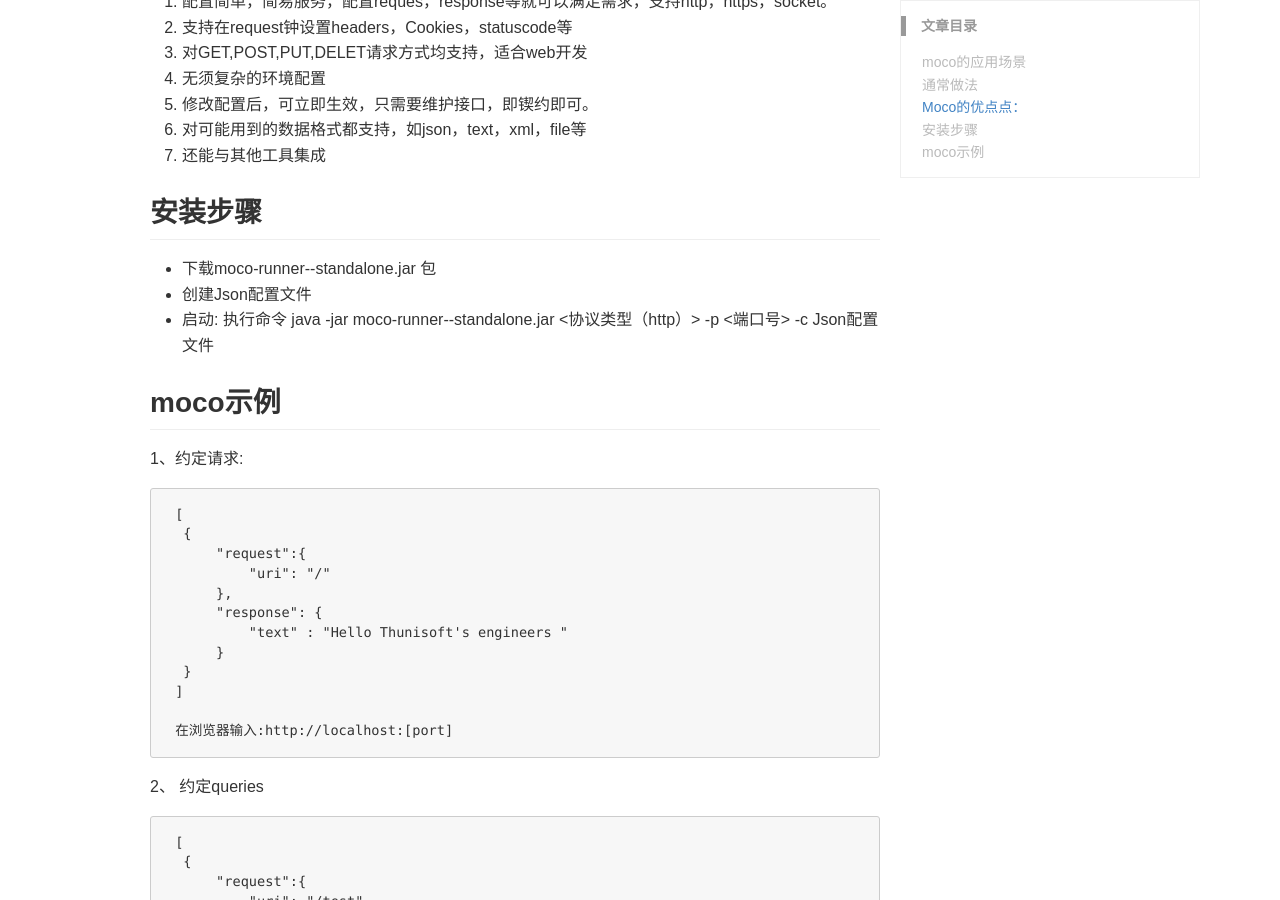
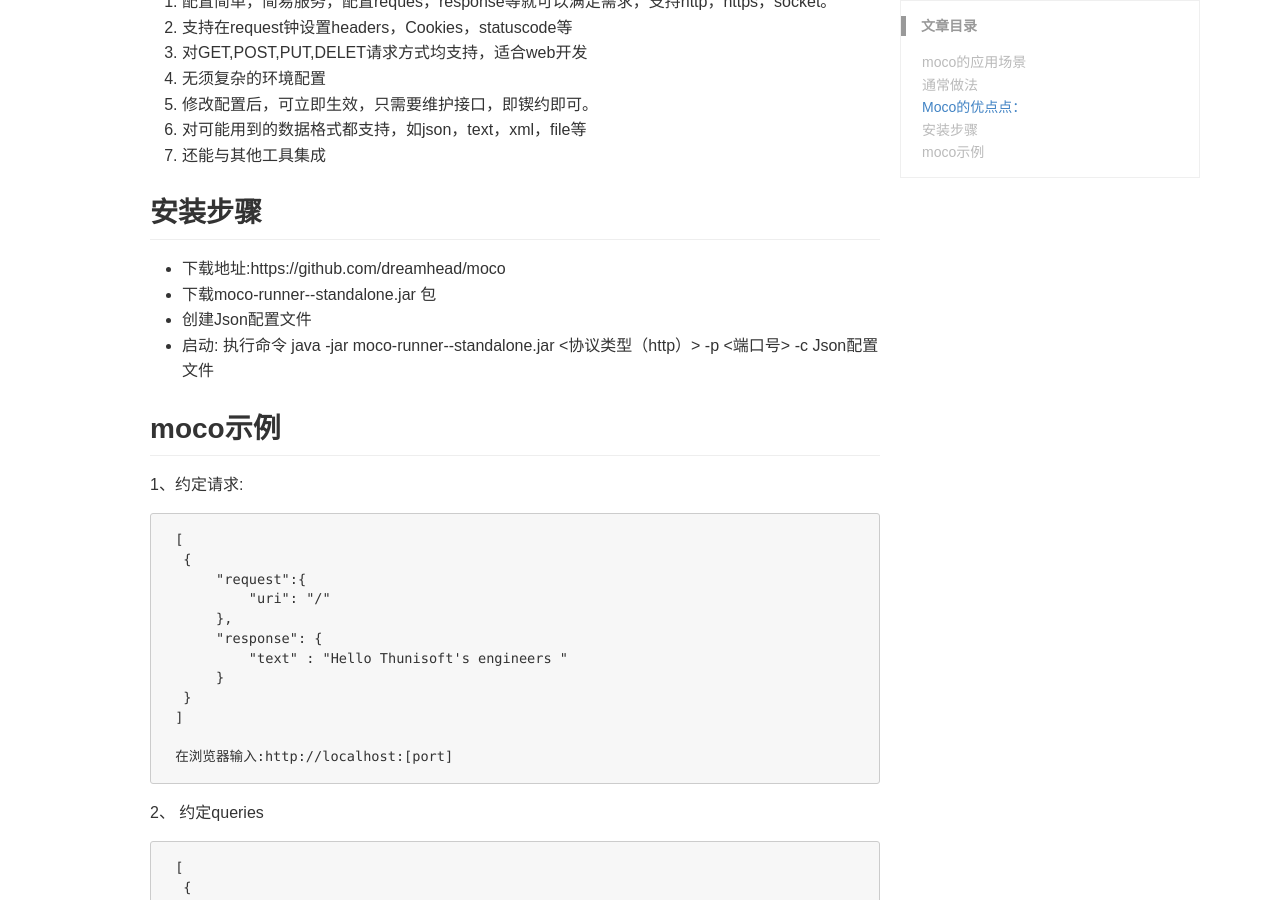
Before and after one commit to huanrenwang/wanghr.github.io, a Jekyll site: the page built from _posts/2019-11-26-moco-01.md, in a window 1280 px wide and 900 px high, scrolled down 610 px. Built offline with Jekyll 4.4.1, drawn with Linux system fonts in a browser that asks for light colours; our own code applies the rules of GitHub Pages for plain Markdown files; comment, search, counter and statistics services are not loaded.

Commit message:
Update 2019-11-26-moco-01.md

```diff
--- a/_posts/2019-11-26-moco-01.md
+++ b/_posts/2019-11-26-moco-01.md
@@ -25,6 +25,7 @@ keyword: 接口测试
 7.  还能与其他工具集成
 
 ## 安装步骤
+* 下载地址:https://github.com/dreamhead/moco
 * 下载moco-runner-<version>-standalone.jar 包
 * 创建Json配置文件
 * 启动: 执行命令 java -jar moco-runner-<version>-standalone.jar <协议类型（http）> -p <端口号> -c Json配置文件
```
